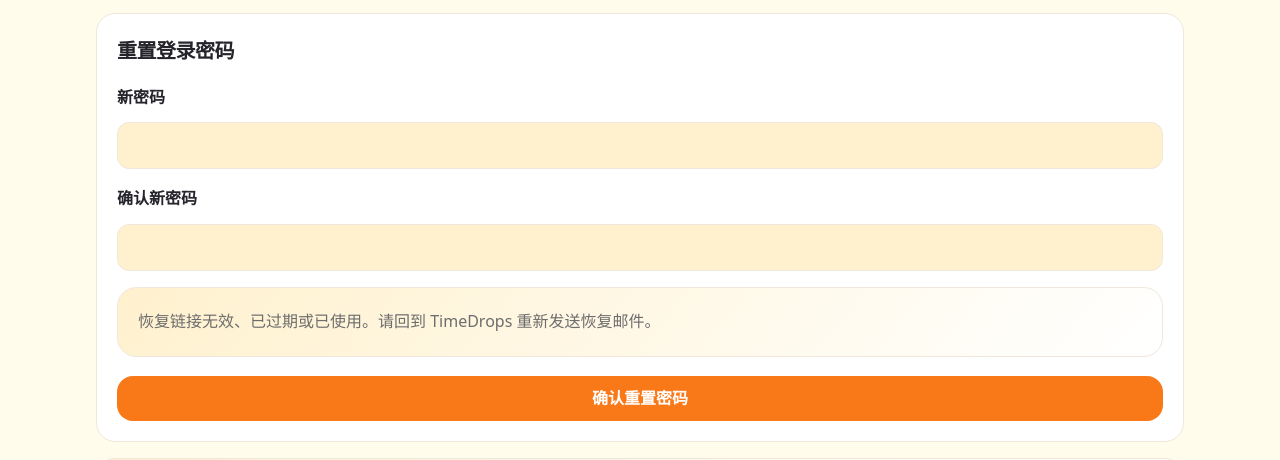
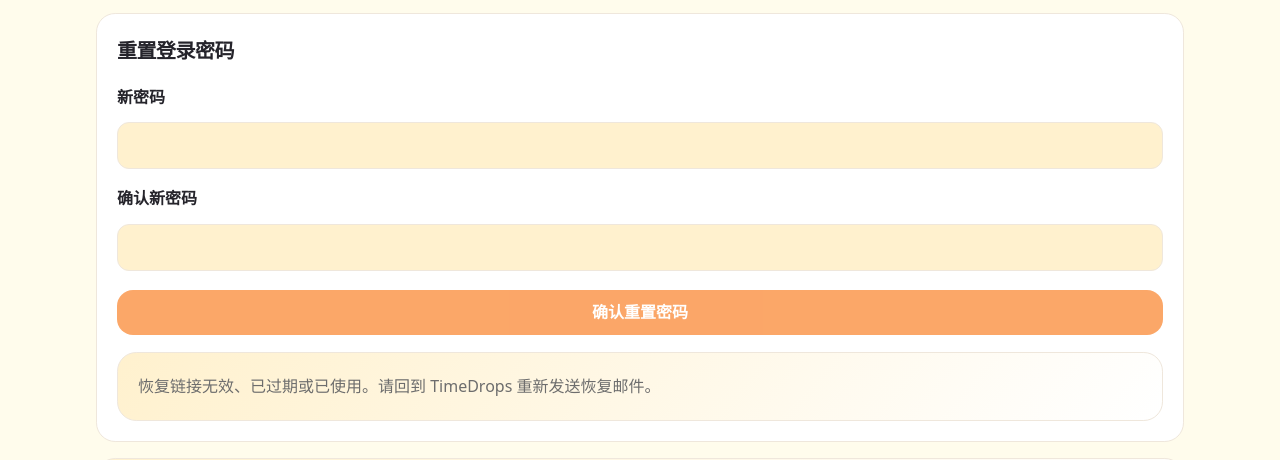
Before and after one commit to jodis/TimeDropsSite, a website: page recovery/index.html in a window 1280 px wide. Shown: the part 284-744 px from the top of the page. Drawn offline with Linux system fonts and the light colour scheme.

Commit message:
修复恢复页脚本拦截与密码泄漏风险

```diff
--- a/recovery/index.html
+++ b/recovery/index.html
@@ -19,13 +19,16 @@
       </section>
       <section class="legal-card" aria-labelledby="recovery-form-title">
         <h2 id="recovery-form-title">重置登录密码</h2>
-        <form id="recovery-form" novalidate>
-          <label for="new-password">新密码</label>
-          <input id="new-password" name="password" type="password" minlength="8" maxlength="256" autocomplete="new-password" required>
-          <label for="confirm-password">确认新密码</label>
-          <input id="confirm-password" name="confirmation" type="password" minlength="8" maxlength="256" autocomplete="new-password" required>
-          <p id="recovery-status" class="notice" role="status" aria-live="polite" hidden></p>
-          <button id="recovery-submit" type="submit">确认重置密码</button>
+        <!-- 默认禁用并显式 POST：脚本未加载时不能输入，且浏览器绝不能把密码拼入 URL。 -->
+        <form id="recovery-form" method="post" action="/recovery/" novalidate>
+          <fieldset id="recovery-fields" disabled>
+            <label for="new-password">新密码</label>
+            <input id="new-password" type="password" minlength="8" maxlength="256" autocomplete="new-password" required>
+            <label for="confirm-password">确认新密码</label>
+            <input id="confirm-password" type="password" minlength="8" maxlength="256" autocomplete="new-password" required>
+            <button id="recovery-submit" type="submit">确认重置密码</button>
+          </fieldset>
+          <p id="recovery-status" class="notice" role="status" aria-live="polite">正在安全加载恢复页面…</p>
         </form>
       </section>
       <article class="notice"><p>恢复链接只能使用一次。请勿转发邮件、链接、密码或验证码；如果链接失效，请回到 TimeDrops 重新发送恢复邮件。</p></article>
--- a/recovery/recovery.js
+++ b/recovery/recovery.js
@@ -6,6 +6,7 @@
   window.history.replaceState(null, '', '/recovery/');
 
   const form = document.querySelector('#recovery-form');
+  const fields = document.querySelector('#recovery-fields');
   const password = document.querySelector('#new-password');
   const confirmation = document.querySelector('#confirm-password');
   const submit = document.querySelector('#recovery-submit');
@@ -17,11 +18,14 @@
   };
 
   if (!userId || !secret) {
-    form.hidden = true;
+    fields.hidden = true;
     showStatus('恢复链接无效、已过期或已使用。请回到 TimeDrops 重新发送恢复邮件。');
     return;
   }
 
+  // 只有脚本成功运行且链接参数完整时才允许录入密码，避免脚本失效时回退为原生表单提交。
+  fields.disabled = false;
+  status.hidden = true;
   form.addEventListener('submit', async (event) => {
     event.preventDefault();
     const newPassword = password.value;
--- a/style.css
+++ b/style.css
@@ -74,6 +74,7 @@ h1 { max-width: 14ch; margin: 0; font-size: clamp(2.3rem, 7vw, 4.5rem); line-hei
 .notice strong { color: var(--td-text); }
 /* 密码恢复页仅使用站内样式；输入框与按钮不依赖第三方脚本或远端资源。 */
 #recovery-form { display: grid; gap: .7rem; }
+#recovery-fields { display: grid; min-width: 0; margin: 0; padding: 0; border: 0; gap: .7rem; }
 #recovery-form label { margin-top: .35rem; color: var(--td-text); font-weight: 700; }
 #recovery-form input { min-height: 2.85rem; padding: .55rem .75rem; border: 1px solid var(--td-border); border-radius: .75rem; color: var(--td-text); background: var(--td-surface-soft); font: inherit; }
 #recovery-form button { min-height: 2.85rem; margin-top: .5rem; border: 0; border-radius: 1rem; color: #fff; background: var(--td-primary-strong); font: inherit; font-weight: 750; cursor: pointer; }
```
Also changed, not shown: test/recovery.test.js (+8 -0 lines), 1 other file.
